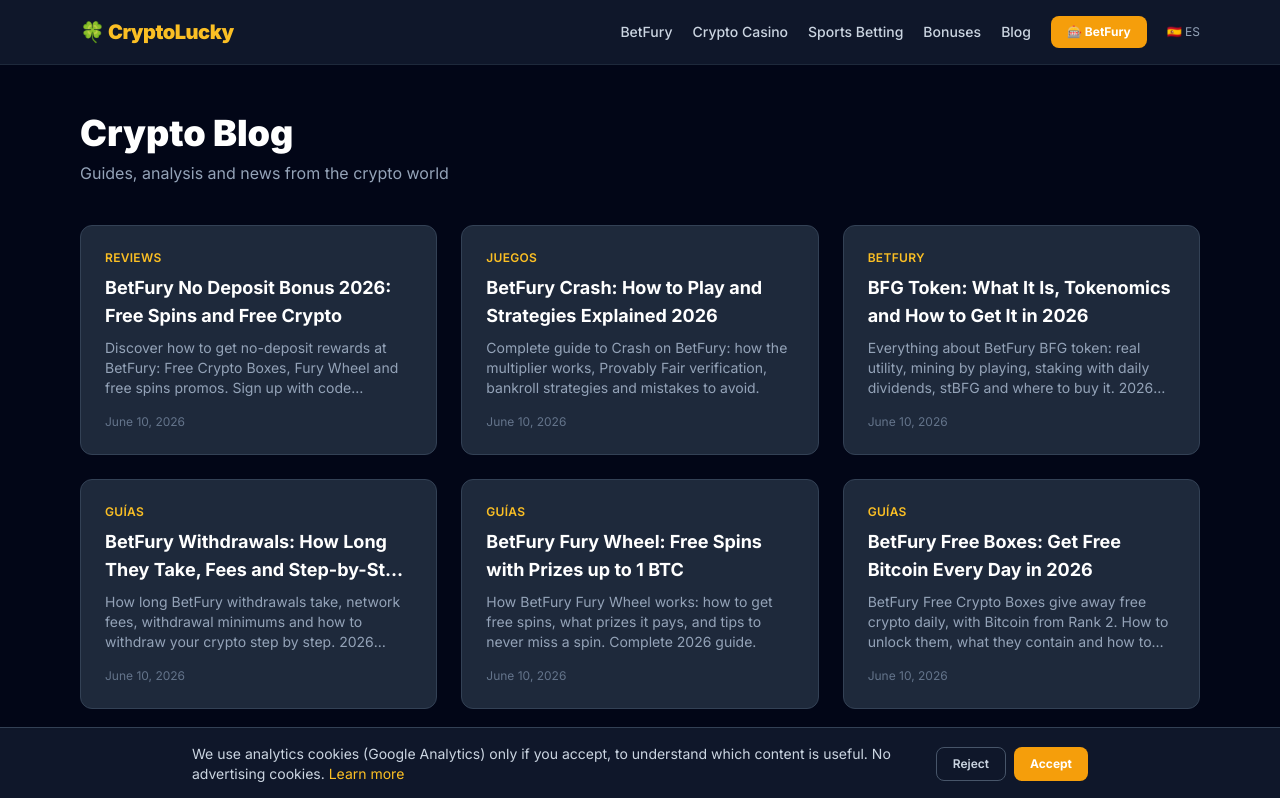
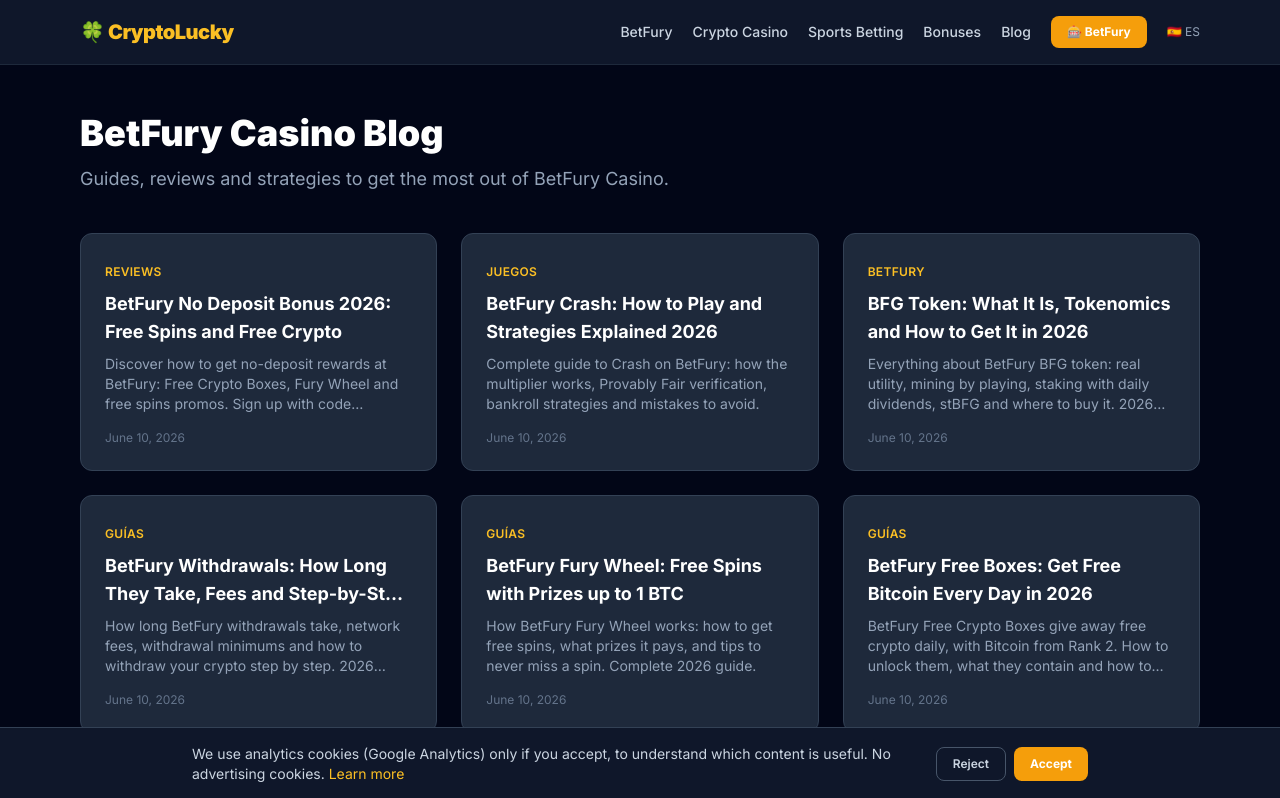
Before and after one commit to SirkoBot007/cryptolucky-blog, a Next.js app: page /en/blog in a window 1280 px wide. Shown: the top 798 px of the page. Built offline with nearby package versions, Linux system fonts and the light colour scheme; no server answers.

Commit message:
Refactor blog page for BetFury Casino localization
Updated blog page to reflect new title and description for BetFury Casino. Adjusted metadata generation and localized content.

```diff
--- a/app/[locale]/blog/page.tsx
+++ b/app/[locale]/blog/page.tsx
@@ -1,72 +1,59 @@
+import { getTranslations, unstable_setRequestLocale } from 'next-intl/server';
+import Link from 'next/link';
 import { getPublishedArticles, getTitle, getDescription } from '@/lib/notion';
-import { unstable_setRequestLocale } from 'next-intl/server';
-import Link from 'next/link';
 import type { Metadata } from 'next';
 
 export const revalidate = 3600;
 
-export async function generateMetadata({
-  params: { locale },
-}: {
-  params: { locale: string };
-}): Promise<Metadata> {
+export async function generateMetadata({ params: { locale } }: { params: { locale: string } }): Promise<Metadata> {
+  const siteUrl = process.env.NEXT_PUBLIC_SITE_URL ?? 'https://cryptoluckyguia.com';
+  const isEs = locale === 'es';
   return {
-    title: locale === 'es' ? 'Blog de Criptomonedas' : 'Crypto Blog',
-    description:
-      locale === 'es'
-        ? 'Artículos sobre Bitcoin, Ethereum, DeFi, NFTs y casino crypto.'
-        : 'Articles about Bitcoin, Ethereum, DeFi, NFTs and crypto casino.',
+    title: isEs ? 'Blog BetFury Casino | Guías, Análisis y Bonos Cripto 2026' : 'BetFury Casino Blog | Guides, Reviews & Crypto Bonuses 2026',
+    description: isEs
+      ? 'Guías completas sobre BetFury Casino: staking BFG, bonos sin depósito, juegos Provably Fair y apuestas deportivas. El blog de referencia en español.'
+      : 'Complete guides on BetFury Casino: BFG staking, no-deposit bonuses, Provably Fair games and sports betting.',
+    alternates: { canonical: `${siteUrl}/${locale}/blog`, languages: { es: `${siteUrl}/es/blog`, en: `${siteUrl}/en/blog` } },
   };
 }
 
-export default async function BlogPage({
-  params: { locale },
-}: {
-  params: { locale: string };
-}) {
+export default async function BlogPage({ params: { locale } }: { params: { locale: string } }) {
   unstable_setRequestLocale(locale);
+  const t = await getTranslations('blog');
   const articles = await getPublishedArticles().catch(() => []);
+  const isEs = locale === 'es';
 
   return (
     <main className="max-w-6xl mx-auto px-4 py-12">
-      <h1 className="text-4xl font-black text-white mb-2">
-        {locale === 'es' ? 'Blog Crypto' : 'Crypto Blog'}
-      </h1>
-      <p className="text-slate-400 mb-10">
-        {locale === 'es'
-          ? 'Guías, análisis y noticias del mundo crypto'
-          : 'Guides, analysis and news from the crypto world'}
-      </p>
+      <div className="mb-10">
+        <h1 className="text-4xl font-black text-white mb-3">
+          {isEs ? 'Blog BetFury Casino' : 'BetFury Casino Blog'}
+        </h1>
+        <p className="text-slate-400 text-lg">
+          {isEs
+            ? 'Guías, análisis y estrategias para sacar el máximo partido a BetFury Casino.'
+            : 'Guides, reviews and strategies to get the most out of BetFury Casino.'}
+        </p>
+      </div>
 
       {articles.length === 0 ? (
-        <div className="text-center py-24 text-slate-500">
-          <p className="text-2xl mb-2">🚀</p>
-          <p>{locale === 'es' ? 'Próximamente…' : 'Coming soon…'}</p>
+        <div className="text-center py-20 text-slate-500">
+          <p className="text-xl">{isEs ? 'Próximamente…' : 'Coming soon…'}</p>
         </div>
       ) : (
         <div className="grid md:grid-cols-2 lg:grid-cols-3 gap-6">
           {articles.map((article) => (
-            <Link
-              key={article.id}
-              href={`/${locale}/blog/${article.slug}`}
-              className="bg-slate-800 border border-slate-700 rounded-xl p-6 hover:border-amber-400 transition-colors group flex flex-col"
-            >
+            <Link key={article.id} href={`/${locale}/blog/${article.slug}`}
+              className="bg-slate-800 border border-slate-700 rounded-xl p-6 hover:border-amber-400 transition-colors group">
               {article.category && (
-                <span className="text-amber-400 text-xs font-semibold uppercase tracking-wide">
-                  {article.category}
-                </span>
+                <span className="text-amber-400 text-xs font-semibold uppercase tracking-wide">{article.category}</span>
               )}
-              <h2 className="text-white font-bold text-lg mt-2 mb-2 group-hover:text-amber-400 transition-colors line-clamp-2 flex-1">
+              <h2 className="text-white font-bold text-lg mt-2 mb-2 group-hover:text-amber-400 transition-colors line-clamp-2">
                 {getTitle(article, locale)}
               </h2>
-              <p className="text-slate-400 text-sm line-clamp-3 mb-4">
-                {getDescription(article, locale)}
-              </p>
-              <p className="text-slate-500 text-xs mt-auto">
-                {new Date(article.publishedAt).toLocaleDateString(
-                  locale === 'es' ? 'es-ES' : 'en-US',
-                  { year: 'numeric', month: 'long', day: 'numeric' }
-                )}
+              <p className="text-slate-400 text-sm line-clamp-3">{getDescription(article, locale)}</p>
+              <p className="text-slate-500 text-xs mt-4">
+                {new Date(article.publishedAt).toLocaleDateString(locale === 'es' ? 'es-ES' : 'en-US', { year: 'numeric', month: 'long', day: 'numeric' })}
               </p>
             </Link>
           ))}
```
